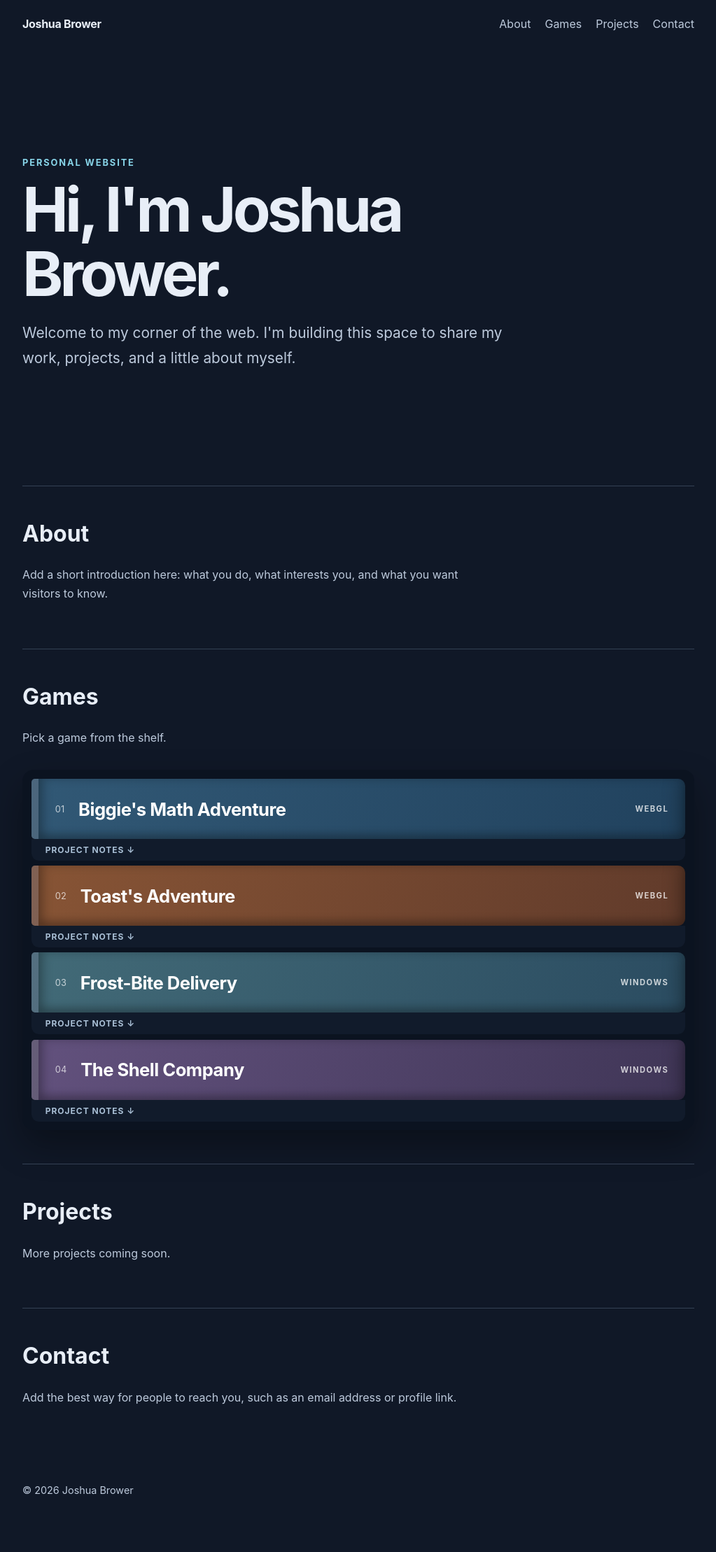
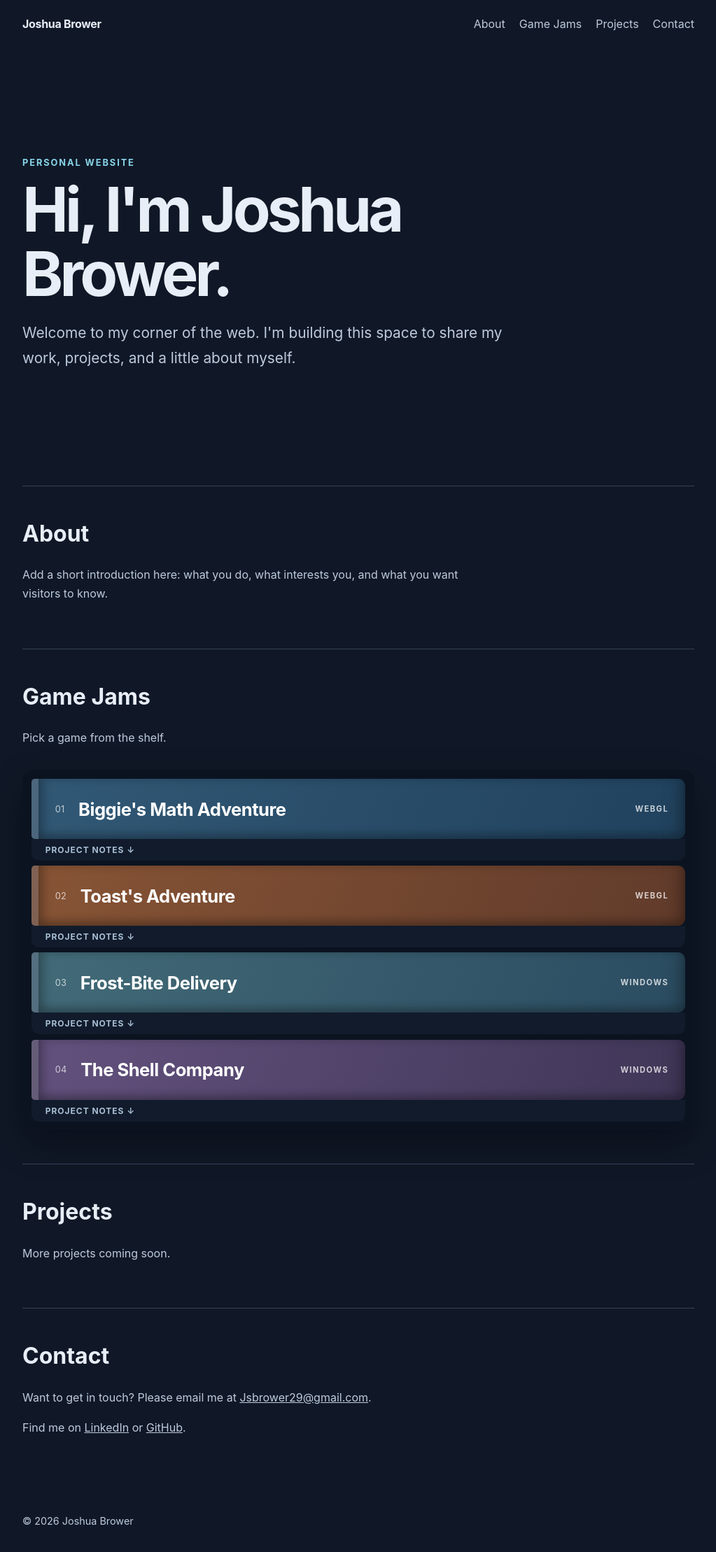
Before and after one commit to SionThePeon/JoshuaBrower-website, a React (Vite) app: page / in a window 1280 px wide. Shown: the top 2218 px of the page at 70% size, without its empty margins (128-1151 px from the left). Before the commit the page ends 2185 px from the top, so only its background shows below. Built offline with nearby package versions, Linux system fonts and the light colour scheme.

Commit message:
contactInfo

```diff
--- a/src/App.jsx
+++ b/src/App.jsx
@@ -22,7 +22,7 @@ function GamePage({ game }) {
     <>
       <Header />
       <main id="main-content" className="game-page">
-        <a className="back-link" href={`${base}#games`}>← Back to games</a>
+        <a className="back-link" href={`${base}#games`}>← Back to Game Jams</a>
         <p className="eyebrow">{game.format} game</p>
         <h1>{game.title}</h1>
         {game.play ? (
@@ -69,7 +69,7 @@ export default function App() {
         </section>
 
         <section className="section" id="games" aria-labelledby="games-title">
-          <h2 id="games-title">Games</h2>
+          <h2 id="games-title">Game Jams</h2>
           <p className="games-intro">Pick a game from the shelf.</p>
           <div className="game-stack">
             {games.map((game, index) => (
@@ -99,7 +99,11 @@ export default function App() {
 
         <section className="section" id="contact" aria-labelledby="contact-title">
           <h2 id="contact-title">Contact</h2>
-          <p>Add the best way for people to reach you, such as an email address or profile link.</p>
+          <p>Want to get in touch? Please email me at <a href="mailto:Jsbrower29@gmail.com">Jsbrower29@gmail.com</a>.</p>
+          <p>
+            Find me on <a href="https://www.linkedin.com/in/joshua-brower-712935326">LinkedIn</a> or{' '}
+            <a href="https://github.com/SionThePeon">GitHub</a>.
+          </p>
         </section>
       </main>
       <Footer />
--- a/src/components/Header.jsx
+++ b/src/components/Header.jsx
@@ -5,7 +5,7 @@ export default function Header() {
       <a className="brand" href={base}>Joshua Brower</a>
       <nav aria-label="Main navigation">
         <a href={`${base}#about`}>About</a>
-        <a href={`${base}#games`}>Games</a>
+        <a href={`${base}#games`}>Game Jams</a>
         <a href={`${base}#projects`}>Projects</a>
         <a href={`${base}#contact`}>Contact</a>
       </nav>
```
